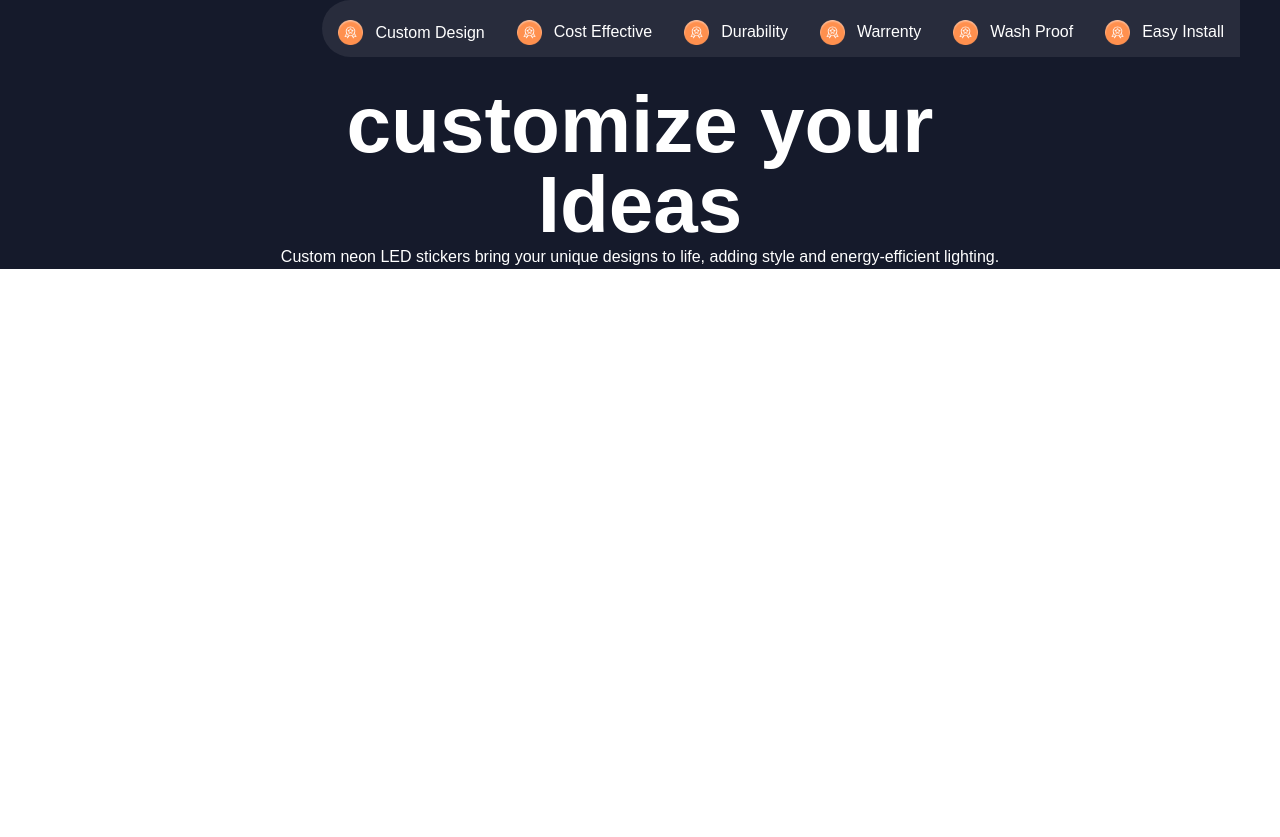
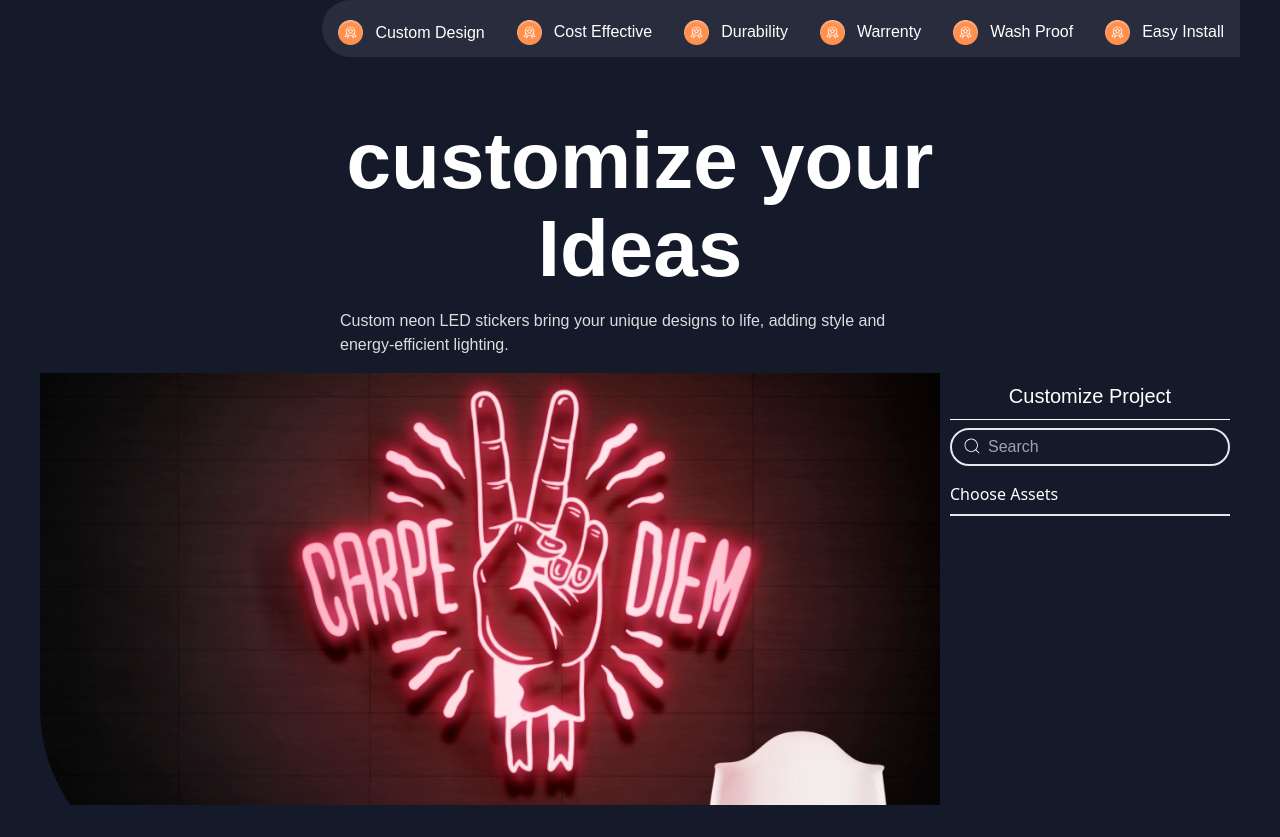
Before and after one commit to shushilpaudel78/Ktm-Decor, a React (Vite) app: page / in a window 1280 px wide. Before the commit the page ends 800 px from the top, so only its background shows below. Built offline with nearby package versions, Linux system fonts and the light colour scheme.

Commit message:
push code

```diff
--- a/src/components/Home/CustomizeLayout.jsx
+++ b/src/components/Home/CustomizeLayout.jsx
@@ -1,19 +1,56 @@
 import React from 'react'
 import CustomizeNav from './CustomizeNav'
+import twofingure from '/img/home/two_fingure.png'
+import { CiSearch } from "react-icons/ci";
 
 const CustomizeLayout = () => {
     return (
         <>
             <CustomizeNav />
 
-            <div className="w-full h-auto bg-[#151a2b]">
+            <div className="w-full h-auto bg-[#151a2b] py-8">
 
                 <div className="h-auto w-[1200px] m-auto">
 
                     <div className="w-full h-auto">
-                        <div className="flex justify-center flex-wrap text-white">
-                            <h1 className='text-[80px] font-aileron font-semibold w-[60%] leading-[80px] text-center text-white'>customize your Ideas</h1>
-                            <p className='font-aileron' >Custom neon LED stickers bring your unique designs to life, adding style and energy-efficient lighting.</p>
+
+                        <div className="flex items-center flex-col text-[#FFFFFF] font-aileron">
+                            <h1 className='text-[80px]  font-bold w-[50%] leading-[88px] text-center text-white'>customize your Ideas</h1>
+                            <p className='font-aileron w-[50%] text-[16px] text-[#FFFFFFD9] py-4' >Custom neon LED stickers bring your unique designs to life, adding style and energy-efficient lighting.</p>
+
+                        </div>
+
+                        <div className="flex">
+                            <div className="w-[75%]">
+                                <div className="w-full h-[432px]">
+                                    <img src={twofingure} alt="image" className='w-full h-full object-cover' />
+
+                                </div>
+                            </div>
+                            <div className="w-[25%]">
+                                <div className="w-full h-auto text-[#FFFFFF]  px-[10px]">
+
+                                    <p className='text-center font-aileron py-2 text-[20px] font-normal border-white border-b-[1px]'>Customize Project</p>
+                                    <div className="relative  flex justify-center py-2">
+                                        <input type="text" placeholder='Search' className=' w-full h-full rounded-[20px] px-9 text-[#FFFFFF] bg-[#151a2b] border-2 py-[8px] font-aileron pr-7'/>
+                                        <CiSearch className='absolute left-3  top-4 text-[#FFFFFF] bold text-[20px]' />
+
+
+                                    </div>
+
+                                    <p className='border-b-2 py-2'>Choose Assets</p>
+
+
+                                    <div className="flex">
+
+
+                                    </div>
+
+
+                                </div>
+
+
+                            </div>
 
                         </div>
 
--- a/src/components/Home/CustomizeNav.jsx
+++ b/src/components/Home/CustomizeNav.jsx
@@ -11,7 +11,7 @@ const CustomizeNav = () => {
 
             <div className="w-full h-auto">
 
-                <ul className='flex justify-end  text-white '>
+                <ul className='flex justify-end  text-[#FFFFFF] '>
 
                     <li className='flex font-aileron  flex-row items-center bg-[#282c3c]  px-4 py-3 gap-3 rounded-l-[100px] pt-5'>
                         <div className="w-[25px] h-[25px]"><img src={warrenty} alt="" className='w-full h-full object-contain' /></div>
```
Also changed, not shown: public/img/home/two_fingure.png (added).
